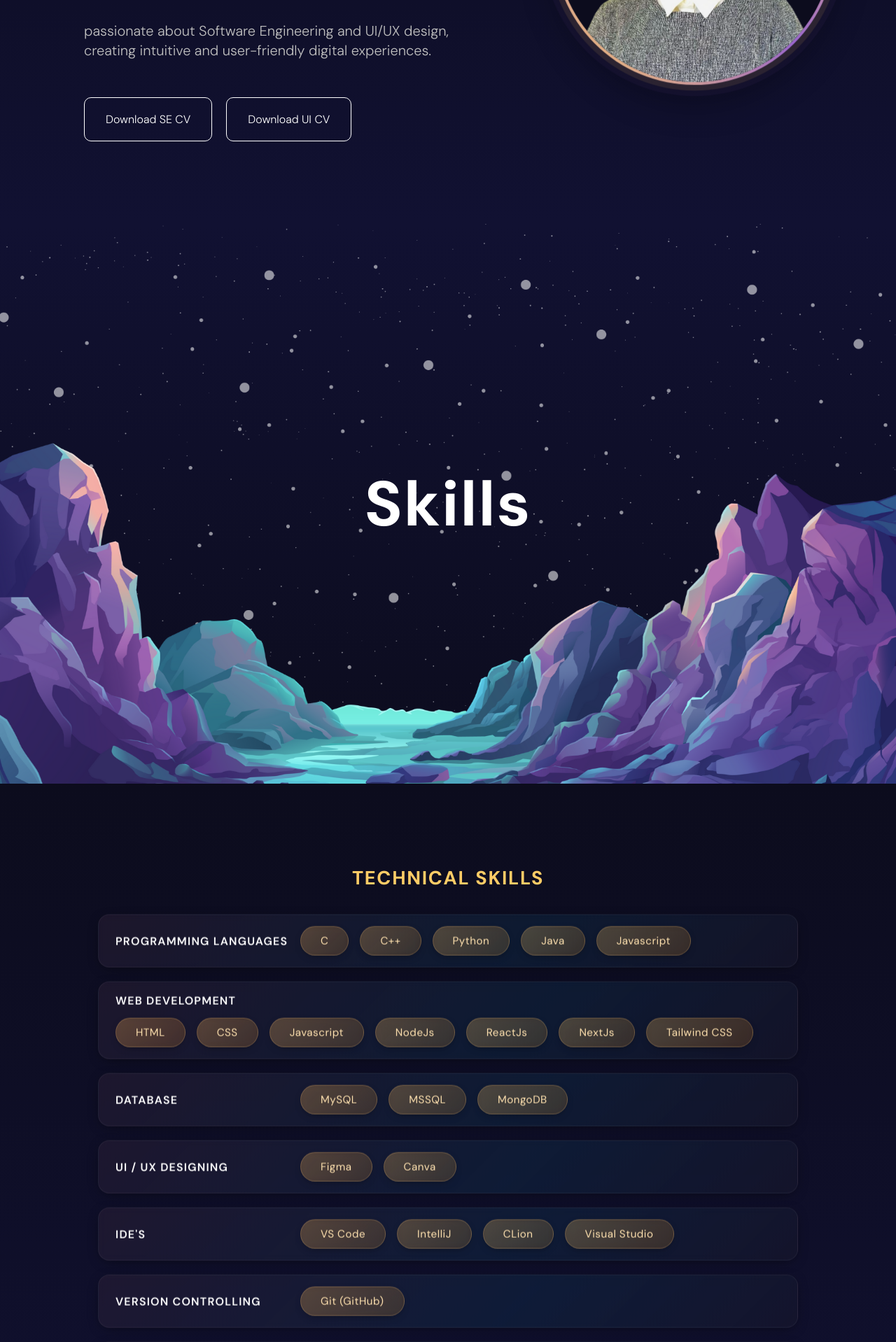
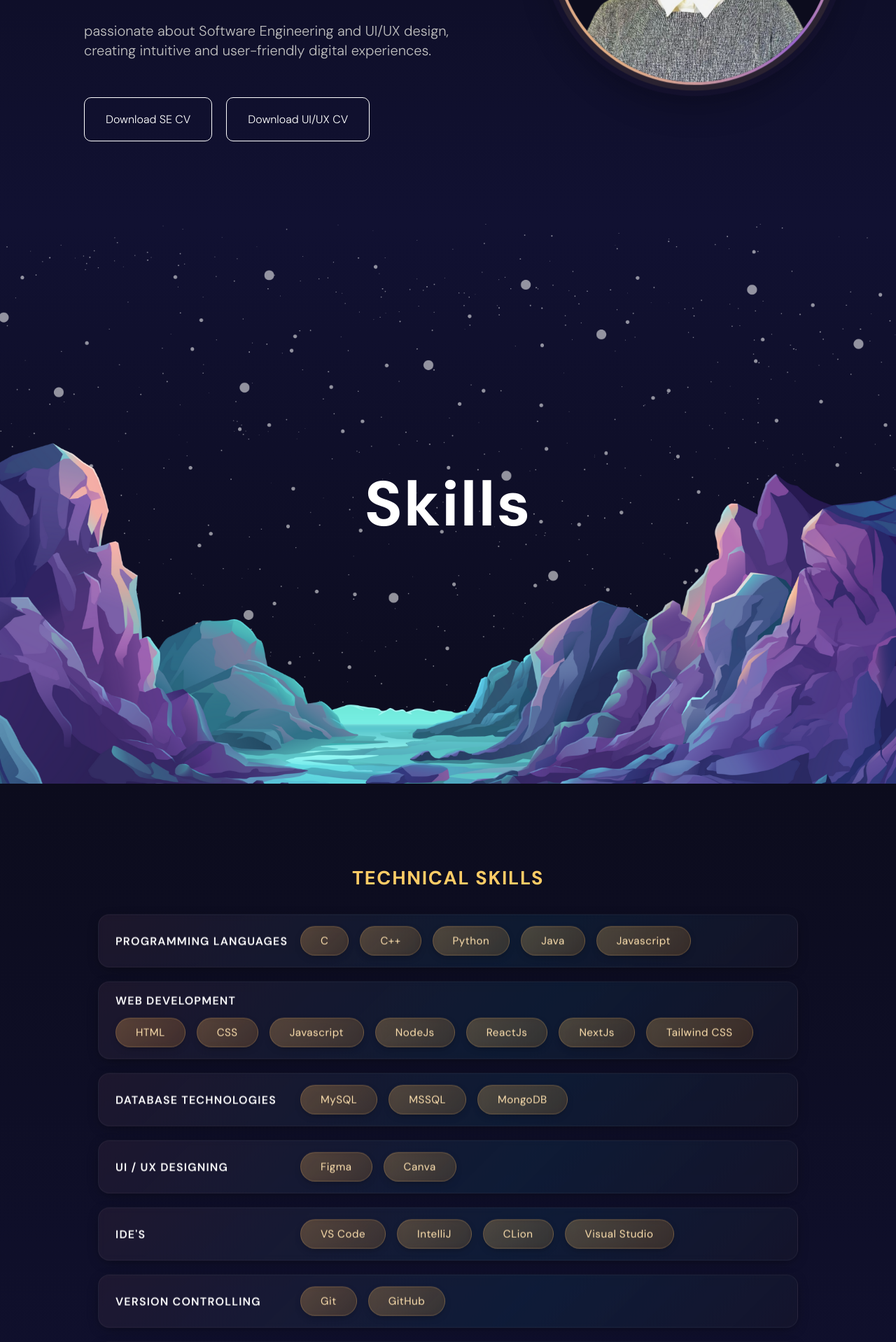
Before and after one commit to gimhanijayamanna/ReactPortfolio-, a React (Vite) app: page / in a window 1280 px wide. Shown: the part 480-2398 px from the top of the page at 70% size. Built offline with nearby package versions, Linux system fonts and the light colour scheme.

Commit message:
last commitment

```diff
--- a/src/components/hero/Hero.jsx
+++ b/src/components/hero/Hero.jsx
@@ -47,10 +47,9 @@ const Hero = () => {
             });
         }
     };
-    // Replace the placeholders below with your actual Google Drive file IDs or share URLs.
-    // For direct download links from Drive use: https://drive.google.com/uc?export=download&id=FILE_ID
-    const SE_CV_LINK = 'https://drive.google.com/file/d/1IwGM4RkUHZu-e_xoOzOSl23iCmfHfbNR/view?usp=sharing';
-    const UI_CV_LINK = 'https://drive.google.com/uc?export=download&id=YOUR_UI_FILE_ID';
+
+    const SE_CV_LINK = 'https://drive.google.com/file/d/18WjnBqyHyPA5ZNEMjOZb1kgcZJhcwY_D/view?usp=sharing';
+    const UI_CV_LINK = 'https://drive.google.com/file/d/1njrF8SOMfSsSblIW7hg0nPXRYP0qMWih/view?usp=sharing';
 
     return (
         <div className="hero">
@@ -79,7 +78,7 @@ const Hero = () => {
                             variants={textVariants}
                             onClick={() => window.open(UI_CV_LINK, '_blank')}
                         >
-                            Download UI CV
+                            Download UI/UX CV
                         </motion.button>
                     </motion.div>
                 </motion.div>
--- a/src/components/projects/Projects.jsx
+++ b/src/components/projects/Projects.jsx
@@ -16,7 +16,7 @@ const items = [
     {
         id: 2,
         title: "Giggly – Real-time Chat Application",
-        role: "Full-Stack Developer– Real-time Messaging, File Sharing, Notifications and User Management",
+        role: "Full-Stack Developer – Real-time Messaging, File Sharing, Notifications and User Management and UI",
         technologies: ["React.js", "Firebase (Firestore, Authentication)", "Cloudinary", "CSS3", "JavaScript"],
         img: "/giggly.png",
         desc: "Real-time chat with presence, file sharing, emoji support, unread indicators, and responsive interface for seamless communication.",
@@ -27,7 +27,7 @@ const items = [
         title: "Portfolio Website",
         role: "Full Stack Developer, UI Designer",
         technologies: ["React", "Vite", "Framer Motion", "SCSS"],
-        img: "/pf.png",
+        img: "/portfolio.png",
         desc: "Modern portfolio showcasing skills, animations, parallax sections, and responsive design for an engaging user experience.",
         repo: "https://github.com/gimhanijayamanna/ReactPortfolio-"
     },
--- a/src/components/skills/Skills.jsx
+++ b/src/components/skills/Skills.jsx
@@ -12,7 +12,7 @@ const technicalSkills = [
         skills: ["HTML", "CSS", "Javascript", "NodeJs", "ReactJs", "NextJs", "Tailwind CSS"],
     },
     {
-        title: "Database",
+        title: "Database technologies",
         skills: ["MySQL", "MSSQL", "MongoDB"],
     },
     {
@@ -25,7 +25,7 @@ const technicalSkills = [
     },
     {
         title: "Version Controlling",
-        skills: ["Git (GitHub)"]
+        skills: ["Git", "GitHub"]
     },
     {
         title: "Project Management Tools",
@@ -34,11 +34,11 @@ const technicalSkills = [
 ];
 
 const softSkills = [
-    "Leadership",
+    "Leadership Skills",
     "Time Management",
     "Teamwork",
-    "Fluent in English and Sinhala",
-    "Adaptability to change"
+    "Communication Skills",
+    "Adaptability"
 ];
 
 const SkillSlide = ({ children, title, variants }) => {
```
Also changed, not shown: public/pf.png (deleted), public/portfolio.png (added).
